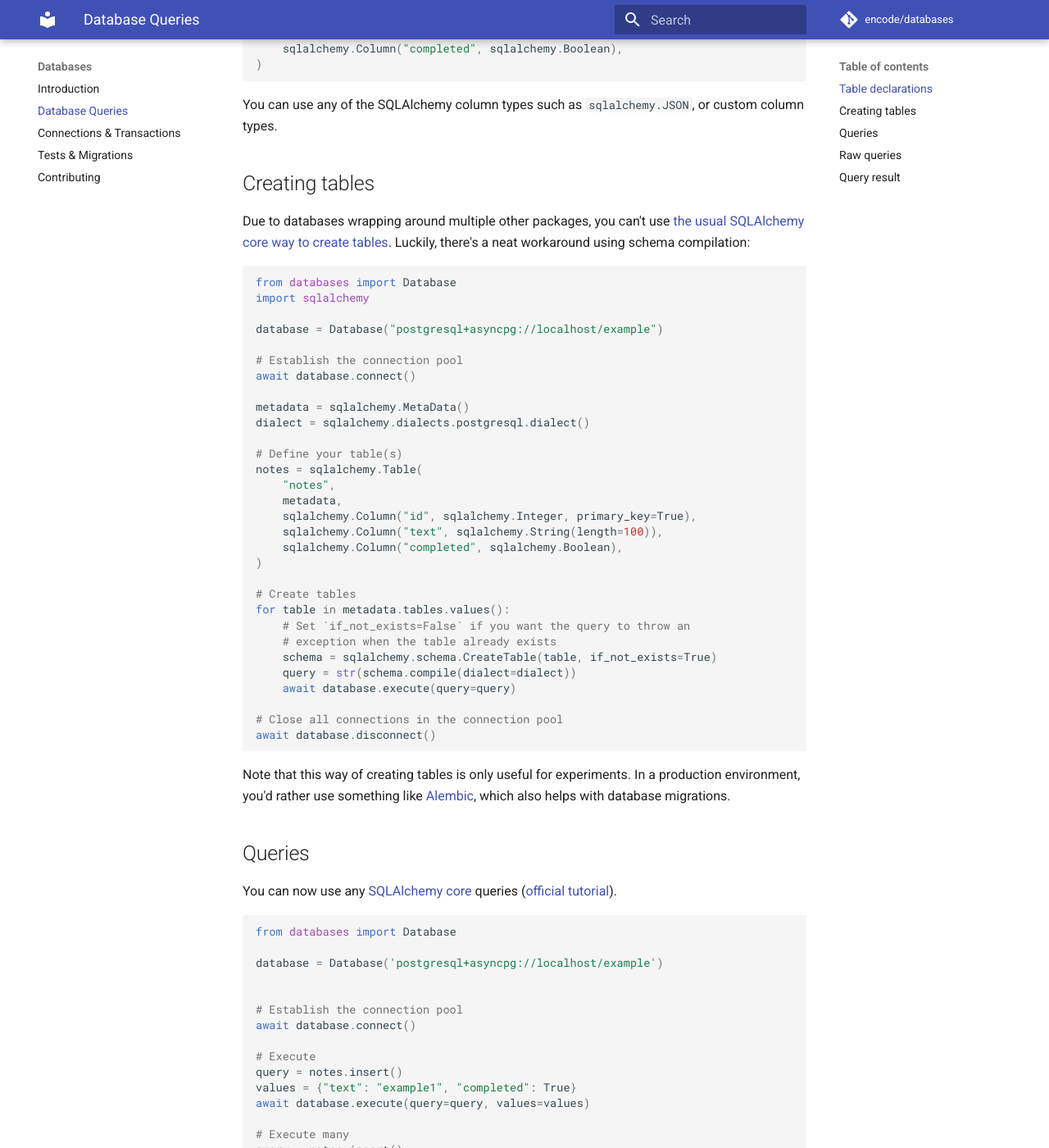
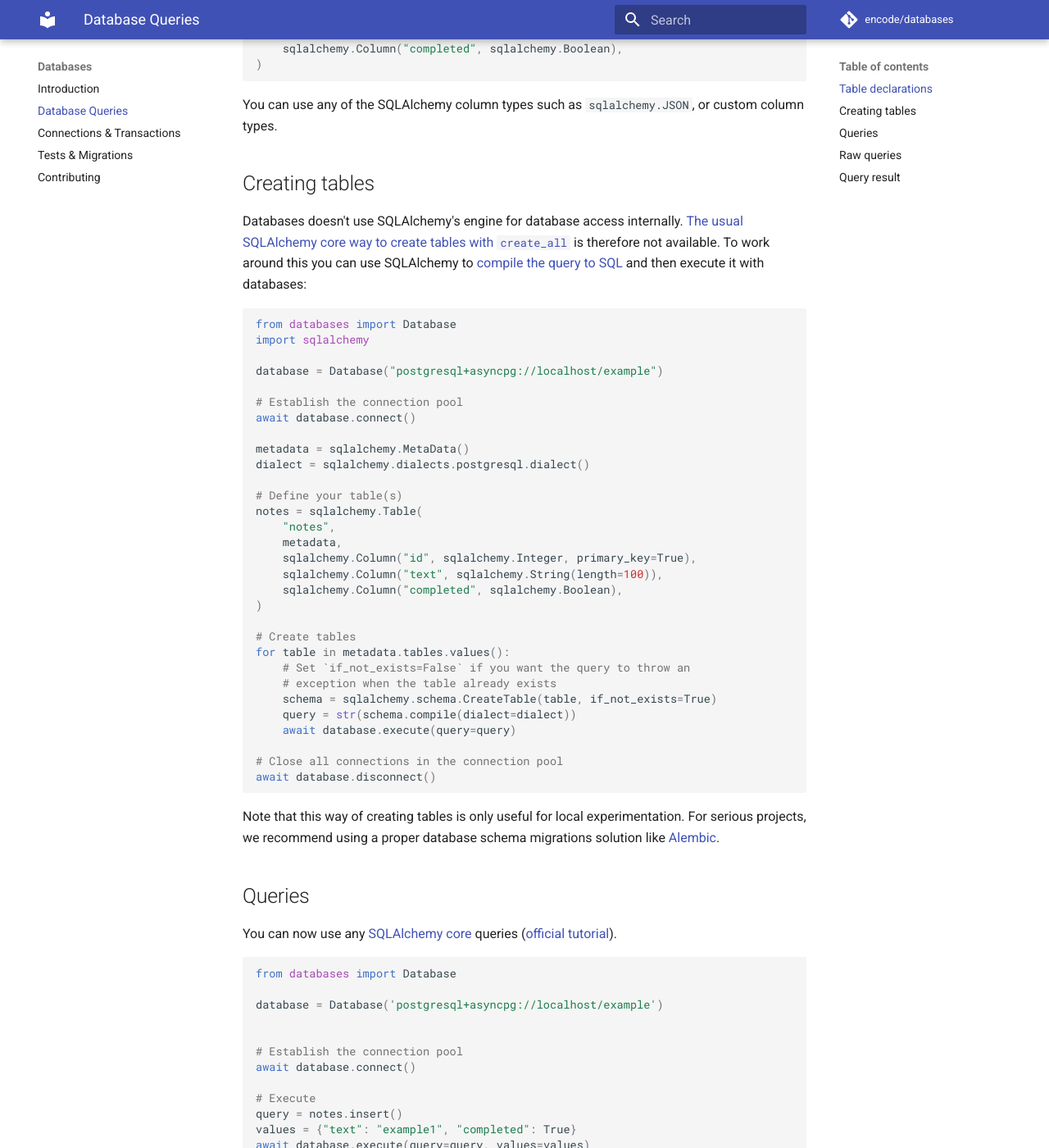
Before and after one commit to encode/databases, an MkDocs documentation site: the page built from docs/database_queries.md, in a window 1280 px wide and 1400 px high, scrolled down 565 px. Shown: the whole window at 82% size. Built offline with MkDocs 1.6.1 and Material for MkDocs 9.7.7, drawn with Linux system fonts in a browser that asks for light colours; comment, search, counter and statistics services are not loaded.

Commit message:
Improve wording

````diff
--- a/docs/database_queries.md
+++ b/docs/database_queries.md
@@ -29,7 +29,7 @@
 
 ## Creating tables
 
-Due to databases wrapping around multiple other packages, you can't use [the usual SQLAlchemy core way to create tables](https://docs.sqlalchemy.org/en/20/core/metadata.html#sqlalchemy.schema.MetaData.create_all). Luckily, there's a neat workaround using schema compilation:
+Databases doesn't use SQLAlchemy's engine for database access internally. [The usual SQLAlchemy core way to create tables with `create_all`](https://docs.sqlalchemy.org/en/20/core/metadata.html#sqlalchemy.schema.MetaData.create_all) is therefore not available. To work around this you can use SQLAlchemy to [compile the query to SQL](https://docs.sqlalchemy.org/en/20/faq/sqlexpressions.html#how-do-i-render-sql-expressions-as-strings-possibly-with-bound-parameters-inlined) and then execute it with databases:
 
 ```python
 from databases import Database
@@ -64,7 +64,7 @@
 await database.disconnect()
 ```
 
-Note that this way of creating tables is only useful for experiments. In a production environment, you'd rather use something like [Alembic](https://alembic.sqlalchemy.org/en/latest/), which also helps with database migrations.
+Note that this way of creating tables is only useful for local experimentation. For serious projects, we recommend using a proper database schema migrations solution like [Alembic](https://alembic.sqlalchemy.org/en/latest/).
 
 ## Queries
 
````
